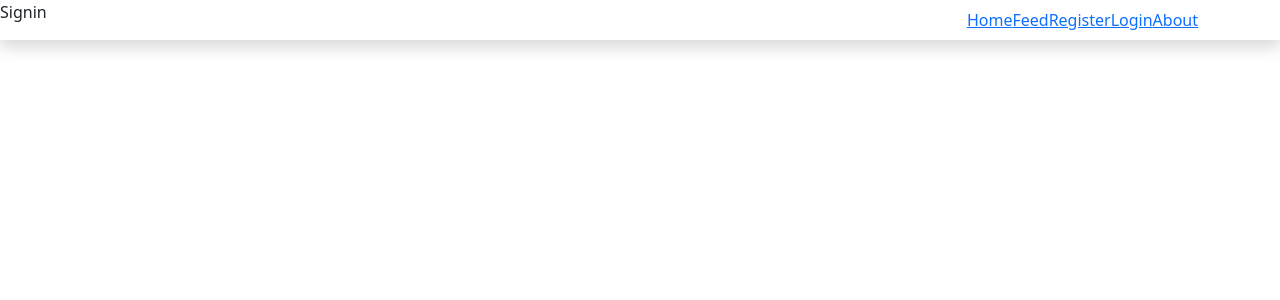
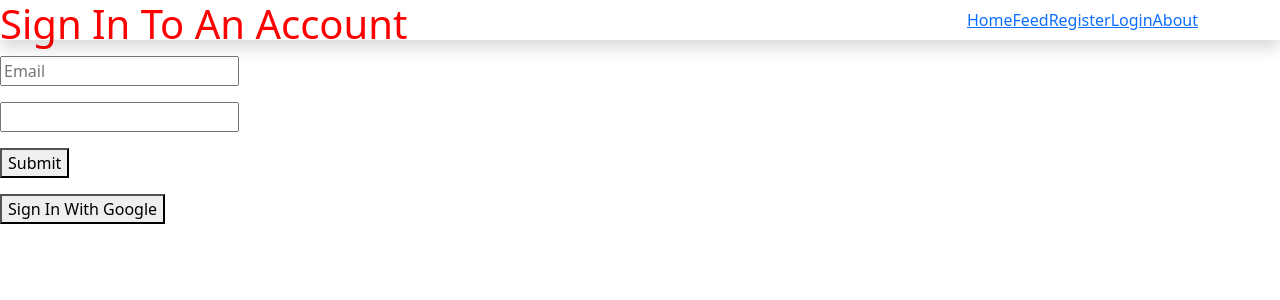
Before and after one commit to mslew/movie-deck, a Vue app: page /#/sign-in in a window 1280 px wide. Shown: the top 300 px of the page. Built offline with nearby package versions, Linux system fonts and the light colour scheme; no server answers.

Commit message:
added auth

```diff
--- a/src/App.vue
+++ b/src/App.vue
@@ -9,11 +9,34 @@
               <li class="nav-item"><router-link to="/sign-in">Login</router-link></li>
               <li class="nav-item"><router-link to="/about">About</router-link></li>
             </ul>
+            <button @click = "handleSignOut" v-if="isLoggedIn">Sign Out</button>
           </div>
         </div>
     </nav>
 <router-view/>
 </template>
 
-<style src="../src/css/style.css"/>
-<script src="../node_modules/bootstrap/dist/js/bootstrap.min.js"></script>
+<script setup>
+  import { onMounted, ref} from "vue";
+  import { getAuth, onAuthStateChanged, signOut} from "firebase/auth";
+  import router from "./router";
+  const isLoggedIn = ref(false);
+  let auth;
+
+  onMounted(()=>{
+    auth = getAuth();
+    onAuthStateChanged(auth, (user) => {
+      if(user){
+        isLoggedIn.value = true;
+      }else{
+        isLoggedIn.value = false;
+      }
+    });
+  });
+
+  const handleSignOut = () => {
+    signOut(auth).then(()=>{
+      router.push("/");
+    });
+  }
+</script>
--- a/src/main.js
+++ b/src/main.js
@@ -2,6 +2,8 @@
 import App from './App.vue'
 import router from './router'
 import { initializeApp } from "firebase/app"
+import "./css/style.css"
+import "bootstrap/dist/js/bootstrap.min.js"
 
 const firebaseConfig = {
 
--- a/src/router/index.js
+++ b/src/router/index.js
@@ -1,10 +1,14 @@
 import { createRouter, createWebHashHistory } from 'vue-router'
+import { getAuth, onAuthStateChanged } from "firebase/auth";
 
 const routes = [
   {path: "/", component: () => import("../views/HomeView.vue")},
   {path: "/register", component: () => import("../views/RegisterView.vue")},
   {path: "/sign-in", component: () => import("../views/SignInView.vue")},
-  {path: "/feed", component: () => import("../views/FeedView.vue")},
+  {path: "/feed", component: () => import("../views/FeedView.vue"),
+  meta:{
+    requiresAuth: true,
+  }},
   {path: "/about", component: () => import("../views/AboutView.vue")},
 ]
 
@@ -13,4 +17,30 @@
   routes
 })
 
+const getCurrentUser = () => {
+  return new Promise((resolve, reject) => {
+    const removeListener = onAuthStateChanged(
+      getAuth(),
+      (user) => {
+        removeListener();
+        resolve(user);
+      },
+      reject
+    )
+  })
+}
+
+router.beforeEach(async(to, from, next)=>{
+  if(to.matched.some((record) => record.meta.requiresAuth)){
+    if(await getCurrentUser()){
+      next();
+    }else{
+      alert("You do not have access yet!");
+      next("/");
+    }
+  }else{
+    next();
+  }
+})
+
 export default router
--- a/src/views/RegisterView.vue
+++ b/src/views/RegisterView.vue
@@ -9,7 +9,11 @@
 <script setup>
 /* eslint-disable no-unused-vars */
 import { ref } from "vue";
-import { getAuth, createUserWithEmailAndPassword} from "firebase/auth";
+import {
+    getAuth,
+    createUserWithEmailAndPassword,
+    GoogleAuthProvider,
+    signInWithPopup} from "firebase/auth";
 import { useRouter } from 'vue-router';
 const email = ref("");
 const password = ref("");
@@ -24,5 +28,18 @@
         console.log(error.code);
     })
 };
+
+const signInWithGoogle = () => {
+    const provider = new GoogleAuthProvider();
+    signInWithPopup(getAuth(), provider)
+    .then((result) => {
+        console.log(result.user);
+        router.push("/feed");
+    })
+    .catch((error) => {
+
+    })
+};
+
 /* eslint-enable no-unused-vars */
 </script>
--- a/src/views/SignInView.vue
+++ b/src/views/SignInView.vue
@@ -1,3 +1,44 @@
 <template>
-    Signin
+    <h1 class="poggers">Sign In To An Account</h1>
+    <p><input type="text" placeholder="Email" v-model="email"/></p>
+    <p><input type="password" palceholder="Password" v-model="password" /></p>
+    <p v-if="errMsg">{{ errrMsg }}</p>
+    <p><button @click="signIn">Submit</button></p>
+    <p><button @click="signInWithGoogle">Sign In With Google</button></p>
 </template>
+
+<script setup>
+/* eslint-disable no-unused-vars */
+import { ref } from "vue";
+import { getAuth, signInWithEmailAndPassword} from "firebase/auth";
+import { useRouter } from 'vue-router';
+const email = ref("");
+const password = ref("");
+const errMsg = ref(); //ERROR MESSAGE
+const router = useRouter()
+const signIn = () => {
+    signInWithEmailAndPassword(getAuth(), email.value, password.value)
+    .then((data) => {
+        console.log("Registered")
+        router.push('/feed')
+    })
+    .catch((error) => {
+        console.log(error.code);
+        switch(error.code){
+            case "auth/invalid-email":
+                errMsg.value = "Invalid Email";
+                break;
+            case "auth/user-not-found":
+                errMsg.value = "No account with that email was found";
+                break;
+            case "auth/wrong-password":
+                errMsg.value = "Incorrect password";
+                break;
+            default:
+                errMsg.value = "Email or password was inorrect";
+                break;
+        }
+    })
+};
+/* eslint-enable no-unused-vars */
+</script>
```
